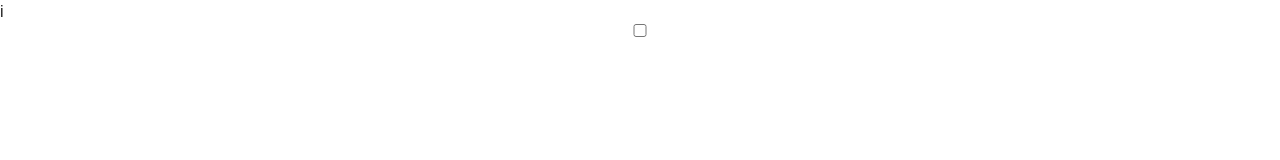
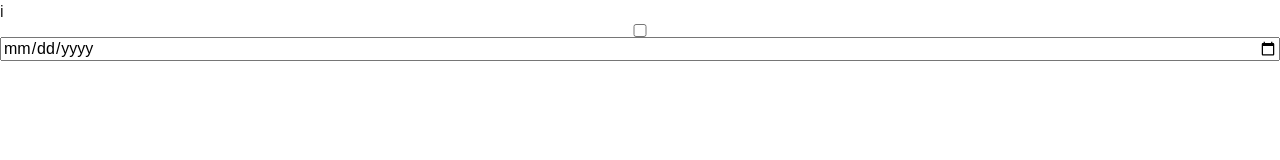
Before and after one commit to rakhim1502/amaliyot, a plain HTML site: page index.html in a window 1280 px wide. Drawn offline with Linux system fonts and the light colour scheme.

Commit message:
pojjergf

```diff
--- a/index.html
+++ b/index.html
@@ -13,6 +13,8 @@
 
   <input type="checkbox">
 
+  <input type="date" name="" id="">
+
   <script src="js/main.js"></script>
 
 </body>
```
